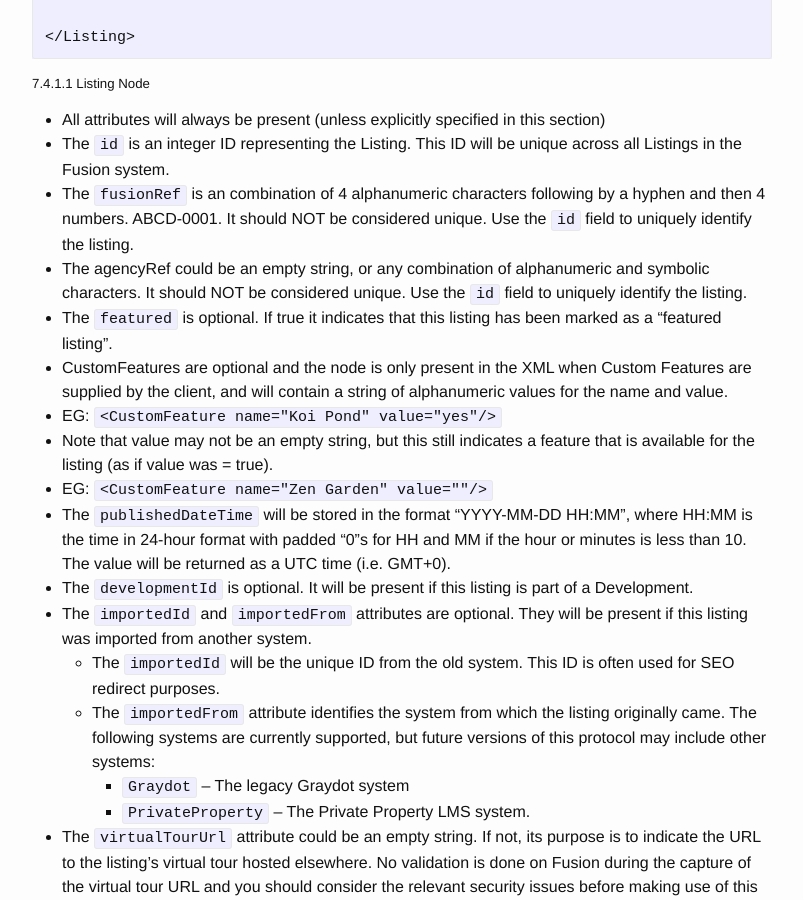
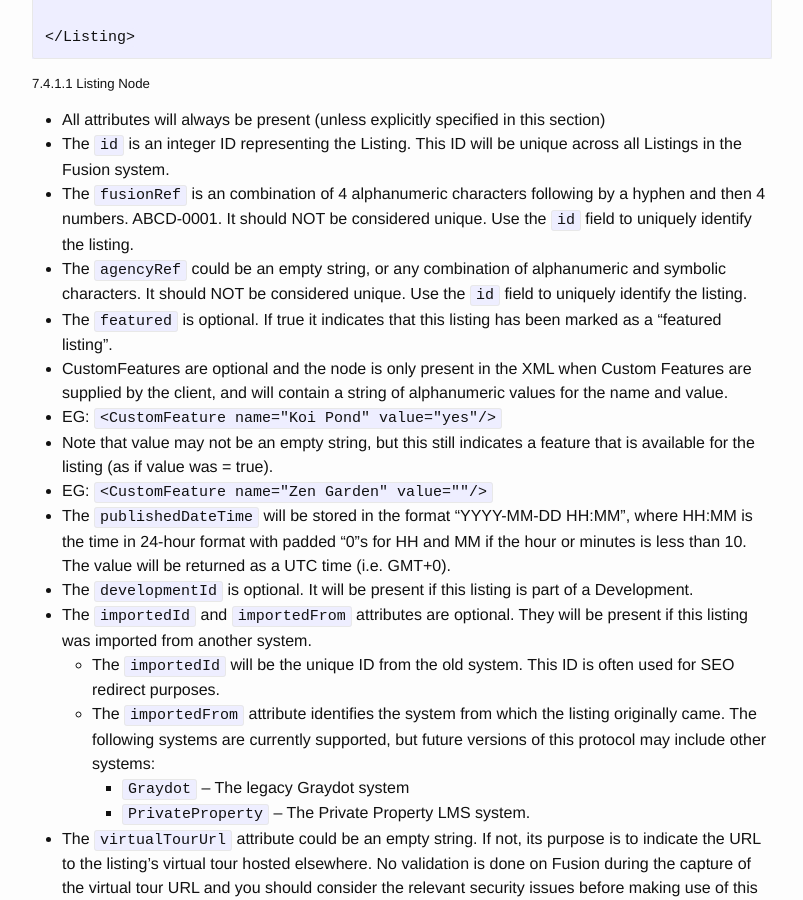
Before and after one commit to EdgeCaseZA/FeedStoreAPI, a Jekyll site: the page built from documentation.md, in a window 1280 px wide and 900 px high, scrolled down 27815 px. Shown: the whole window, without its empty margins (238-1041 px from the left). Built offline with Jekyll 4.4.1, drawn with Linux system fonts in a browser that asks for light colours.

Commit message:
formatting

```diff
--- a/documentation.md
+++ b/documentation.md
@@ -1390,7 +1390,7 @@ If the enquiry send was successful, an `EnquirySent` element will be returned.
 - The `id` is an integer ID representing the Listing.  This ID will be unique
   across all Listings in the Fusion system.
 - The `fusionRef` is an combination of 4 alphanumeric characters following by a hyphen and then 4 numbers. ABCD-0001. It should NOT be considered unique. Use the `id` field to uniquely identify the listing.
-- The agencyRef could be an empty string, or any combination of alphanumeric and
+- The `agencyRef` could be an empty string, or any combination of alphanumeric and
   symbolic characters. It should NOT be considered unique. Use the `id` field to uniquely identify the listing.
 - The `featured` is optional.  If true it indicates that this listing has been
   marked as a "featured listing".
```
Also changed, not shown: _posts/2018-08-20-fusion-ref-important-note.md (+4 -5 lines).
